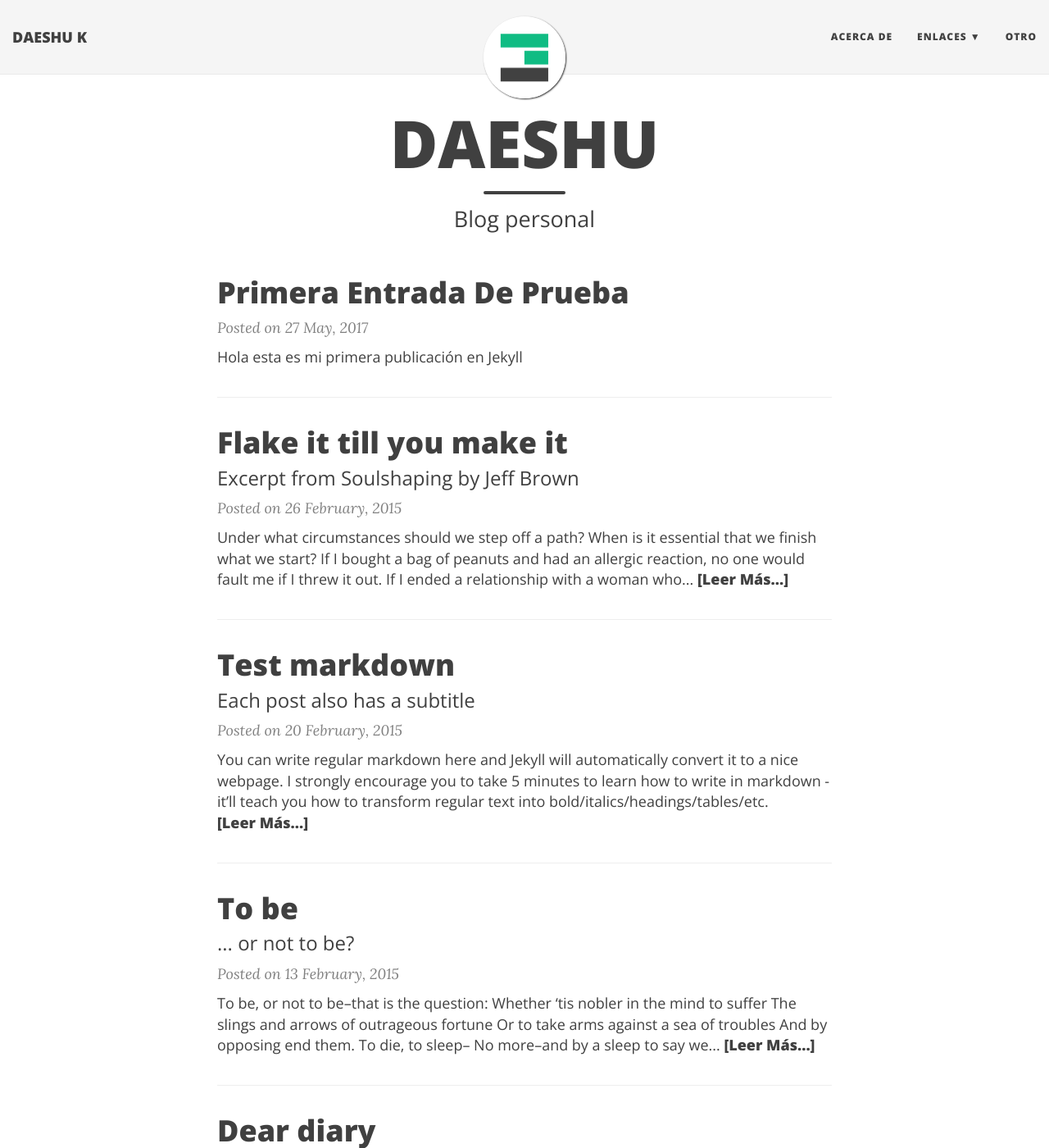
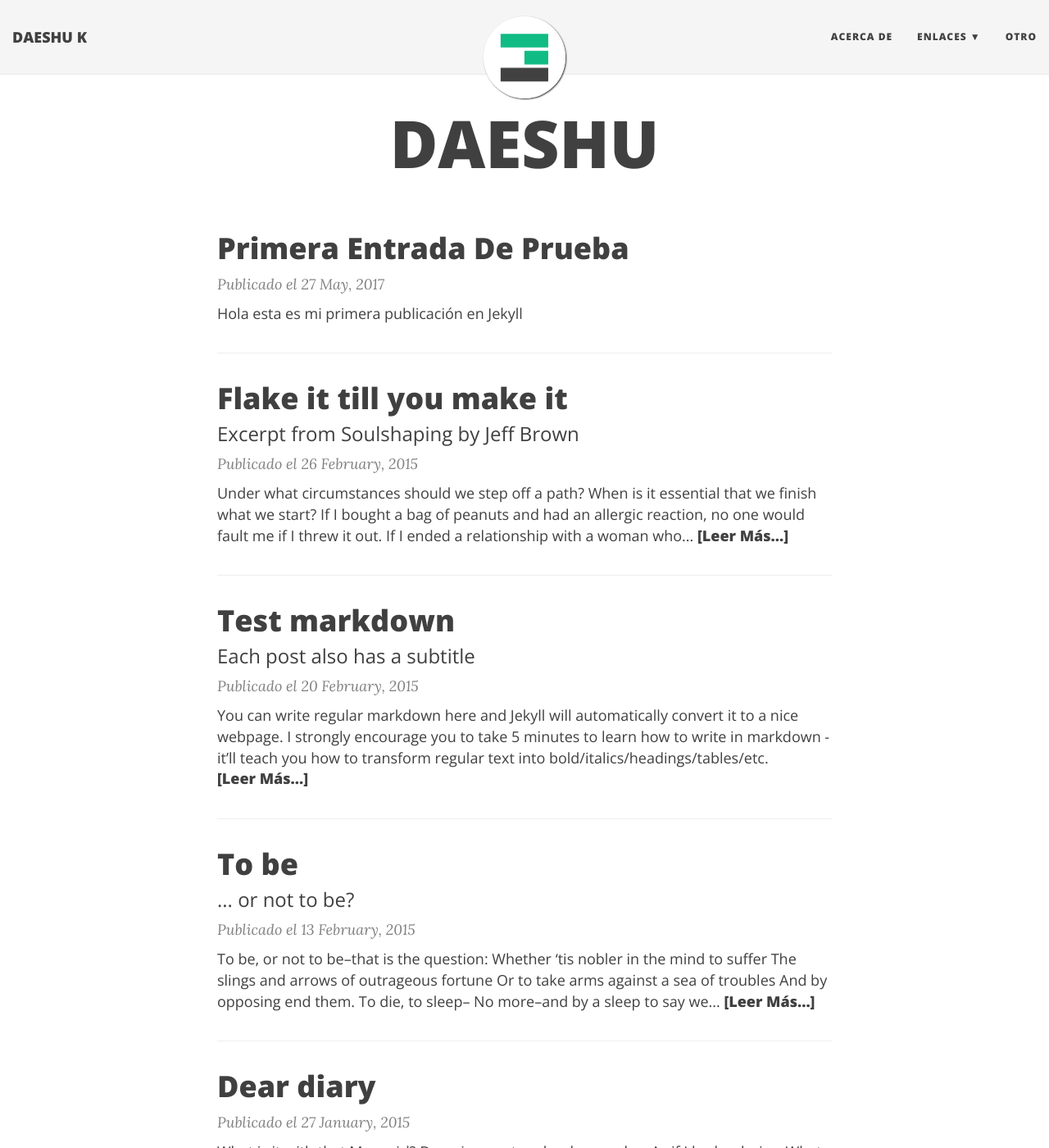
Before and after one commit to daeshu/k, a Jekyll site: the page built from index.html, in a window 1280 px wide and 1400 px high. Shown: the whole window at 82% size. Built offline with Jekyll 4.4.1, drawn with Linux system fonts in a browser that asks for light colours; nearby versions of some CDN libraries; the list of posts is cut into pages by our own code; some of the changed text lies outside the part shown.

Commit message:
Update index.html

```diff
--- a/index.html
+++ b/index.html
@@ -1,7 +1,7 @@
 ---
 layout: page
 title: DAESHU
-subtitle: Blog personal
+subtitle:
 use-site-title: true
 ---
 
@@ -19,7 +19,7 @@ use-site-title: true
     </a>
 
     <p class="post-meta">
-      Posted on {{ post.date | date: "%-d %B, %Y" }}
+      Publicado el {{ post.date | date: "%-d %B, %Y" }}
     </p>
 
     <div class="post-entry-container">
```
